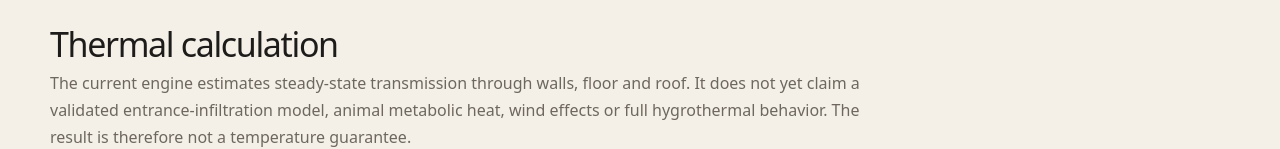
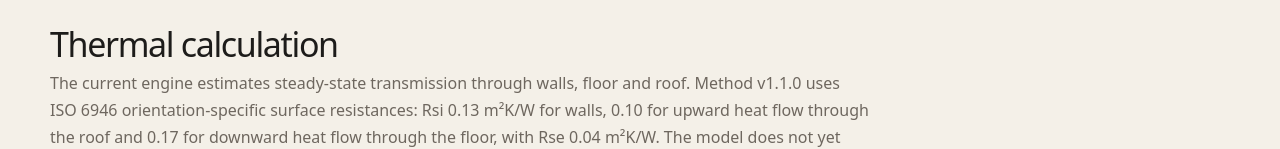
Before and after one commit to zoxknez/sapice, a Next.js app: page /en/methodology in a window 1280 px wide. Shown: the part 652-801 px from the top of the page. Built offline with nearby package versions, Linux system fonts and the light colour scheme; no server answers.

Commit message:
docs: explain thermal method v1.1 surface resistances

```diff
--- a/src/app/[locale]/methodology/page.tsx
+++ b/src/app/[locale]/methodology/page.tsx
@@ -2,6 +2,7 @@ import type {Metadata} from "next";
 import {setRequestLocale} from "next-intl/server";
 import type {AppLocale} from "@/i18n/routing";
 import {sources} from "@/data/sources";
+import {thermalMethod} from "@/lib/engineering";
 
 export async function generateMetadata({
   params
@@ -68,8 +69,8 @@ export default async function MethodologyPage({params}: {params: Promise<{locale
           <h2>{isSr ? "Termički proračun" : "Thermal calculation"}</h2>
           <p>
             {isSr
-              ? "Trenutni engine računa približan steady-state prolaz toplote kroz zidove, pod i krov. Model još ne tvrdi pouzdanu infiltraciju kroz ulaz, metaboličku toplotu životinje, vetar ili punu higrotermalnu dinamiku. Zato prikaz nije temperaturna garancija."
-              : "The current engine estimates steady-state transmission through walls, floor and roof. It does not yet claim a validated entrance-infiltration model, animal metabolic heat, wind effects or full hygrothermal behavior. The result is therefore not a temperature guarantee."}
+              ? "Trenutni engine računa približan steady-state prolaz toplote kroz zidove, pod i krov. Metod v" + thermalMethod.version + " koristi ISO 6946 orijentacione površinske otpore: Rsi 0,13 m²K/W za zidove, 0,10 za krov pri toku toplote naviše i 0,17 za pod pri toku naniže, uz Rse 0,04 m²K/W. Model još ne tvrdi pouzdanu infiltraciju kroz ulaz, metaboličku toplotu životinje, vetar, 2D termičke mostove rama ili punu higrotermalnu dinamiku. Zato prikaz nije temperaturna garancija."
+              : "The current engine estimates steady-state transmission through walls, floor and roof. Method v" + thermalMethod.version + " uses ISO 6946 orientation-specific surface resistances: Rsi 0.13 m²K/W for walls, 0.10 for upward heat flow through the roof and 0.17 for downward heat flow through the floor, with Rse 0.04 m²K/W. The model does not yet claim validated entrance infiltration, animal metabolic heat, wind effects, 2D framing thermal bridges or full hygrothermal behavior. The result is therefore not a temperature guarantee."}
           </p>
 
           <h2>{isSr ? "Grejanje" : "Heating"}</h2>
```
